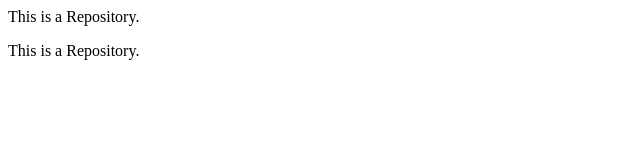
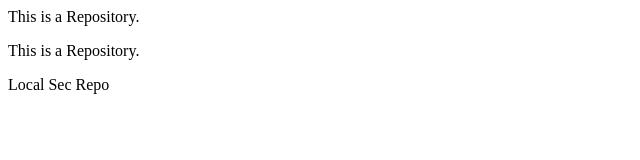
Before and after one commit to bhaumikprajapati/Web-Development, a plain HTML site: page index.html in a window 1280 px wide. Shown: the whole page, without its empty margins (0-640 px from the left). Drawn offline with Linux system fonts and the light colour scheme.

Commit message:
Sec Text Added

```diff
--- a/index.html
+++ b/index.html
@@ -1,2 +1,3 @@
 <p>This is a Repository.</p>
 <p>This is a Repository.</p>
+<p>Local Sec Repo</p>
```
